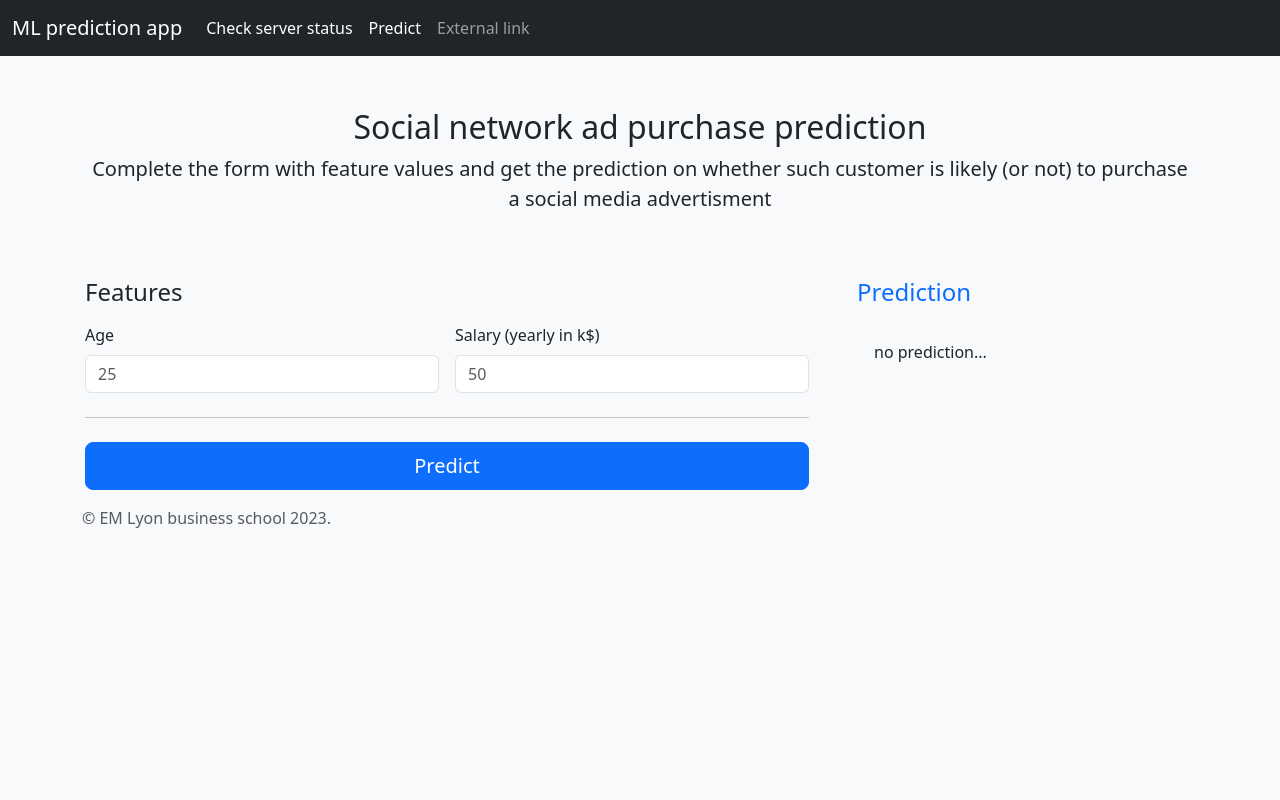
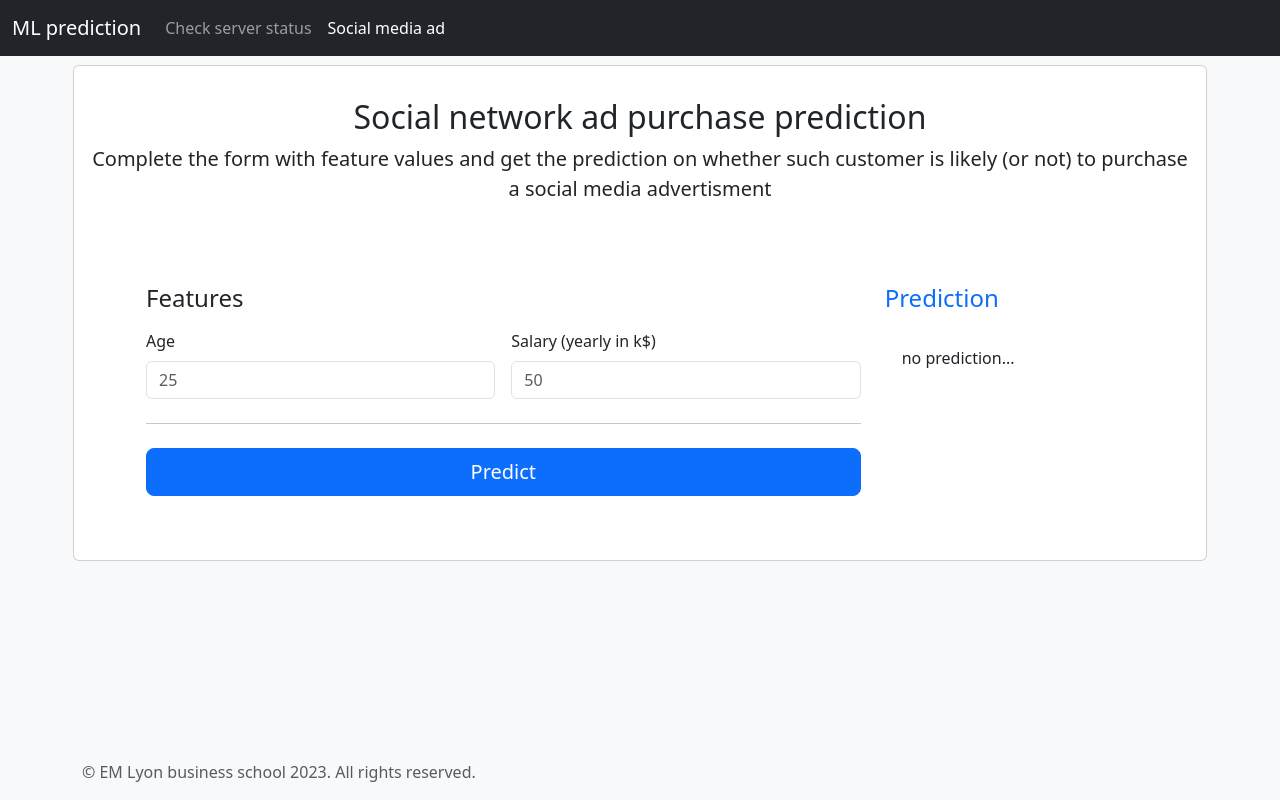
Before and after one commit to ascherrer-em/sklearn-deploy-web, a Vue app in the folder frontend/: page /predict in a window 1280 px wide. Built offline with nearby package versions, Linux system fonts and the light colour scheme.

Commit message:
split page in components

```diff
--- a/frontend/index.html
+++ b/frontend/index.html
@@ -5,7 +5,7 @@
     <meta name="viewport" content="width=device-width, initial-scale=1.0">
     <title>ML deploy app</title>
   </head>
-  <body class="d-flex flex-column h-100 bg-light">
+  <body class="bg-light">
     <div id="app"></div>
     <script type="module" src="/src/main.js"></script>
   </body>
--- a/frontend/src/App.vue
+++ b/frontend/src/App.vue
@@ -1,36 +1,6 @@
 <template>
-    <header>
-        <!-- Fixed navbar -->
-        <nav class="navbar navbar-expand-md navbar-dark fixed-top bg-dark">
-            <div class="container-fluid">
-                <a class="navbar-brand" href="#">ML prediction app</a>
-                <button
-                    class="navbar-toggler"
-                    type="button"
-                    data-bs-toggle="collapse"
-                    data-bs-target="#navbarCollapse"
-                    aria-controls="navbarCollapse"
-                    aria-expanded="false"
-                    aria-label="Toggle navigation"
-                >
-                    <span class="navbar-toggler-icon"></span>
-                </button>
-                <div class="collapse navbar-collapse" id="navbarCollapse">
-                    <ul class="navbar-nav me-auto mb-2 mb-md-0">
-                        <li class="nav-item">
-                            <a class="nav-link active" aria-current="page" href="/check">Check server status</a>
-                        </li>
-                        <li class="nav-item">
-                            <a class="nav-link active" aria-current="page" href="/predict">Predict</a>
-                        </li>
-                        <li class="nav-item">
-                            <a class="nav-link" href="#">External link</a>
-                        </li>
-                    </ul>
-                </div>
-            </div>
-        </nav>
-    </header>
+
+    <HeaderBar></HeaderBar>
 
     <main class="flex-shrink-0">
         <div class="container">
@@ -38,13 +8,20 @@
         </div>
     </main>
 
-    <footer class="footer mt-auto py-3 bg-light">
-        <div class="container">
-            <span class="text-muted">&copy; EM Lyon business school 2023.</span>
-        </div>
-    </footer>
+    <FooterBar></FooterBar>
 </template>
 
 <script setup>
 import { RouterView } from 'vue-router'
 </script>
+
+<script>
+import HeaderBar from './components/HeaderBar.vue'
+import FooterBar from './components/FooterBar.vue'
+export default {
+    components: {
+        HeaderBar,
+        FooterBar,
+    },
+}
+</script>
--- a/frontend/src/assets/main.css
+++ b/frontend/src/assets/main.css
@@ -1,3 +1,13 @@
 main > .container {
-    padding: 60px 15px 0;
+    padding: 65px 15px 0;
 }
+
+html, body {
+  height: 100%;
+}
+
+#app {
+  display: flex;
+  flex-direction: column;
+  height: 100%;
+}
--- a/frontend/src/components/CheckServerConnexion.vue
+++ b/frontend/src/components/CheckServerConnexion.vue
@@ -1,5 +1,5 @@
 <template>
-    <div class="container">
+    <div class="container mt-3">
         <div class="alert alert-primary" role="alert">{{ msg }}</div>
     </div>
 </template>
--- /dev/null
+++ b/frontend/src/components/FooterBar.vue
@@ -0,0 +1,16 @@
+<template>
+    <footer class="footer mt-auto py-3 bg-light">
+        <div class="container">
+            <span class="text-muted">&copy; EM Lyon business school 2023. All rights reserved.</span>
+        </div>
+    </footer>
+</template>
+
+<script>
+export default {
+    name: 'FooterBar',
+    data() {
+        return {}
+    },
+}
+</script>
--- /dev/null
+++ b/frontend/src/components/HeaderBar.vue
@@ -0,0 +1,57 @@
+<template>
+    <header>
+        <!-- Fixed navbar -->
+        <nav class="navbar navbar-expand-md navbar-dark fixed-top bg-dark">
+            <div class="container-fluid">
+                <a class="navbar-brand" href="#">ML prediction</a>
+                <button
+                    class="navbar-toggler"
+                    type="button"
+                    data-bs-toggle="collapse"
+                    data-bs-target="#navbarCollapse"
+                    aria-controls="navbarCollapse"
+                    aria-expanded="false"
+                    aria-label="Toggle navigation"
+                >
+                    <span class="navbar-toggler-icon"></span>
+                </button>
+                <div id="navbarCollapse" class="collapse navbar-collapse">
+                    <ul class="navbar-nav me-auto mb-2 mb-md-0">
+                        <li class="nav-item">
+                            <a
+                                class="nav-link"
+                                :class="{ active: currentRouteName === 'check' }"
+                                aria-current="page"
+                                href="/check"
+                                >Check server status</a
+                            >
+                        </li>
+                        <li class="nav-item">
+                            <a
+                                class="nav-link"
+                                :class="{ active: currentRouteName === 'predict' }"
+                                aria-current="page"
+                                href="/predict"
+                                >Social media ad</a
+                            >
+                        </li>
+                    </ul>
+                </div>
+            </div>
+        </nav>
+    </header>
+</template>
+
+<script>
+export default {
+    name: 'HeaderBar',
+    data() {
+        return {}
+    },
+    computed: {
+        currentRouteName() {
+            return this.$route.name
+        },
+    },
+}
+</script>
--- a/frontend/src/components/PredictForm.vue
+++ b/frontend/src/components/PredictForm.vue
@@ -1,20 +1,28 @@
 <template>
-    <div class="py-5 text-center">
+    <div class="row card bg-white py-3">
+        <div class="py-3 text-center">
             <h2>Social network ad purchase prediction</h2>
             <p class="lead">
-            Complete the form with feature values and get the prediction on whether such customer is likely (or not) to
-            purchase a social media advertisment
+                Complete the form with feature values and get the prediction on whether such customer is likely (or not)
+                to purchase a social media advertisment
             </p>
         </div>
 
-    <div class="row g-5">
+        <div class="row m-5">
             <div class="col-md-7 col-lg-8">
                 <h4 class="mb-3">Features</h4>
                 <form class="needs-validation" novalidate="">
                     <div class="row g-3">
                         <div class="col-sm-6">
                             <label for="age" class="form-label">Age</label>
-                        <input id="age" v-model="age" type="text" class="form-control" placeholder="25" required="" />
+                            <input
+                                id="age"
+                                v-model="age"
+                                type="text"
+                                class="form-control"
+                                placeholder="25"
+                                required=""
+                            />
                             <div class="invalid-feedback">Valid value is required.</div>
                         </div>
 
@@ -33,7 +41,9 @@
                     </div>
                     <hr class="my-4" />
 
-                <button class="w-100 btn btn-primary btn-lg" type="submit" @click.prevent="doSubmit()">Predict</button>
+                    <button class="w-100 btn btn-primary btn-lg" type="submit" @click.prevent="doSubmit()">
+                        Predict
+                    </button>
                 </form>
             </div>
             <div class="col-md-5 col-lg-4">
@@ -47,6 +57,7 @@
                     The customer will <b>likely</b> buy an ad.
                 </div>
                 <div class="alert alert-gray" role="alert" v-else>no prediction...</div>
+            </div>
         </div>
     </div>
 </template>
```
Also changed, not shown: 1 other file (tests, documents, lock files or other folders). Lines whose indentation alone changed are shown as unchanged.
